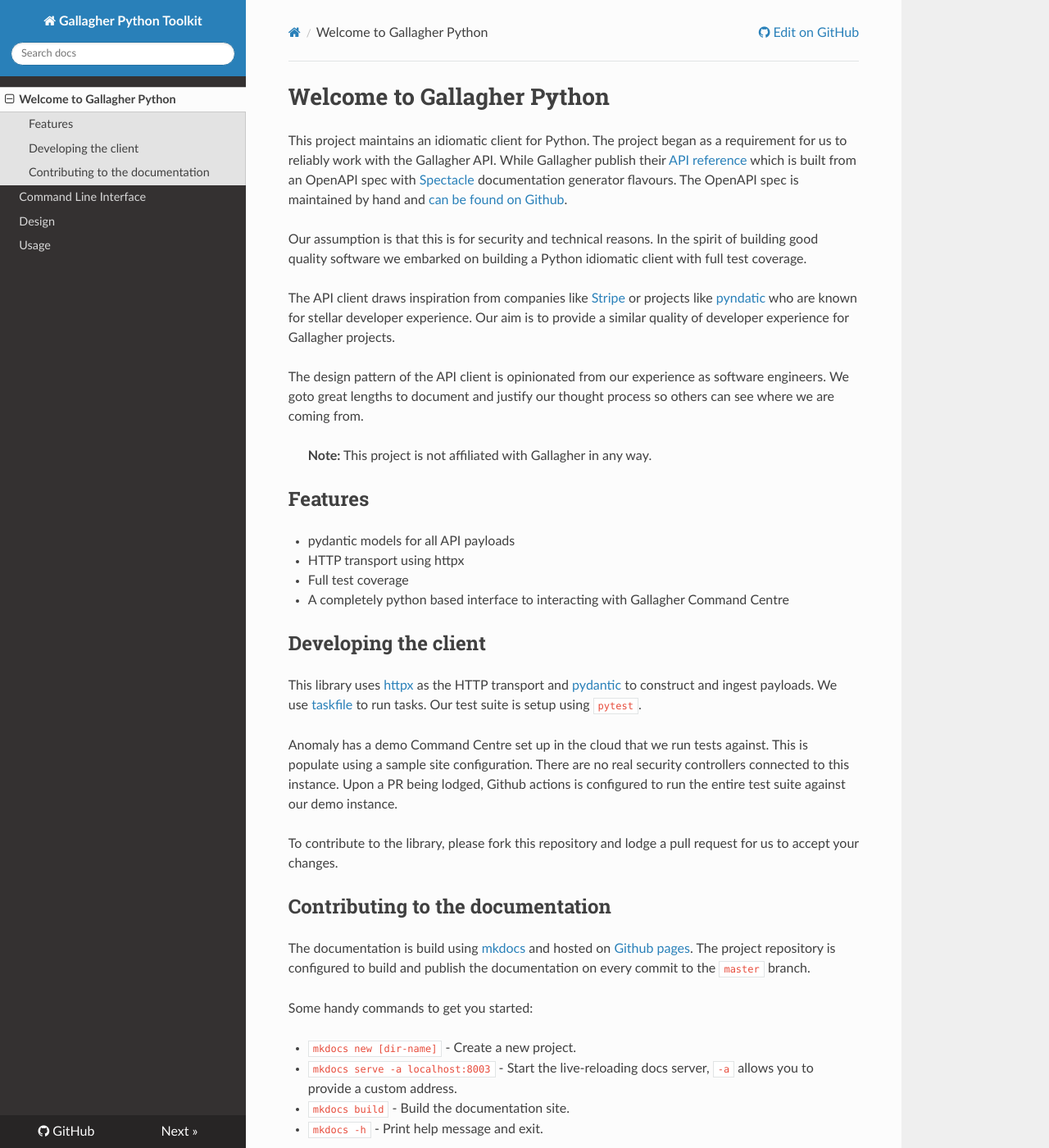
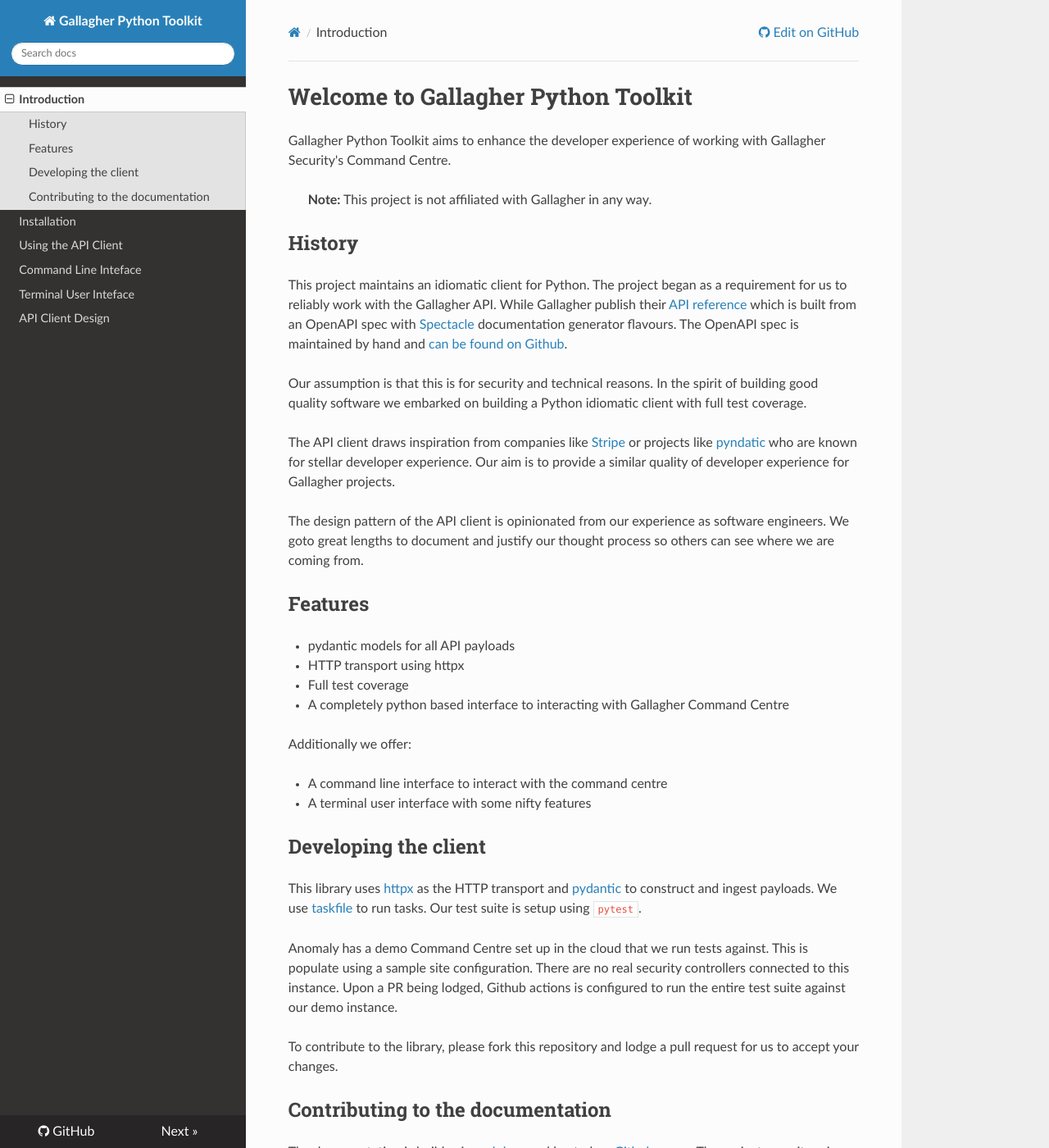
Before and after one commit to anomaly/gallagher, an MkDocs documentation site: the page built from docs/docs/index.md, in a window 1280 px wide and 1400 px high. Shown: the whole window at 82% size. Built offline with MkDocs 1.6.1, drawn with Linux system fonts in a browser that asks for light colours; nearby versions of some CDN libraries.

Commit message:
refactor: documentation layout
aiming to complete the api design documentaiton as i complete the
implementation hence refactoring the docs to accomodate for the tui and
cli (these will be more use focused docs than developer).

keeping the structure simple for now and will divide it into folders if
required and the items get bigger

```diff
--- a/docs/docs/index.md
+++ b/docs/docs/index.md
@@ -1,4 +1,10 @@
-# Welcome to Gallagher Python
+# Welcome to Gallagher Python Toolkit
+
+Gallagher Python Toolkit aims to enhance the developer experience of working with Gallagher Security's Command Centre.
+
+> **Note:** This project is not affiliated with Gallagher in any way.
+
+## History
 
 This project maintains an idiomatic client for Python. The project began as a requirement for us to reliably work with the Gallagher API. While Gallagher publish their [API reference](https://gallaghersecurity.github.io/cc-rest-docs/ref/index.html) which is built from an OpenAPI spec with [Spectacle](https://github.com/sourcey/spectacle) documentation generator flavours. The OpenAPI spec is maintained by hand and [can be found on Github](https://github.com/GallagherSecurity/cc-rest-docs/tree/master/swagger).
 
@@ -8,14 +14,17 @@
 
 The design pattern of the API client is opinionated from our experience as software engineers. We goto great lengths to document and justify our thought process so others can see where we are coming from.
 
-> **Note:** This project is not affiliated with Gallagher in any way.
-
 ## Features
 
 - pydantic models for all API payloads
 - HTTP transport using httpx
 - Full test coverage
 - A completely python based interface to interacting with Gallagher Command Centre
+
+Additionally we offer:
+
+- A command line interface to interact with the command centre
+- A terminal user interface with some nifty features
 
 ## Developing the client
 
--- a/docs/mkdocs.yml
+++ b/docs/mkdocs.yml
@@ -4,3 +4,11 @@
 site_author: Dev Mukherjee
 theme:
   name: readthedocs
+
+nav:
+  - Introduction: index.md
+  - Installation: installation.md
+  - Using the API Client: howto-api-client.md
+  - Command Line Inteface: cli.md
+  - Terminal User Inteface: tui.md
+  - API Client Design: design.md
```
Also changed, not shown: docs/docs/design.md (+1 -1 lines), docs/docs/tui.md (added, +1 -0 lines), docs/docs/installation.md (renamed from docs/docs/usage.md).
